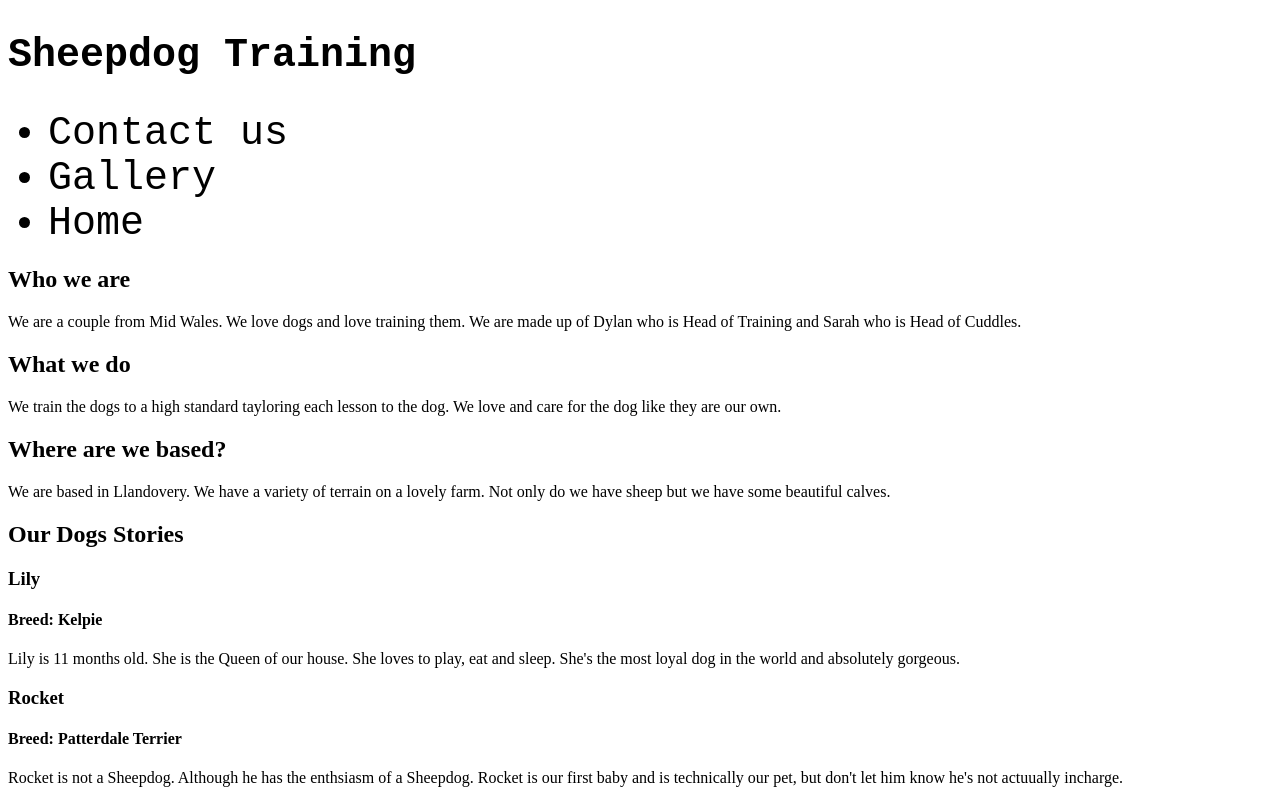
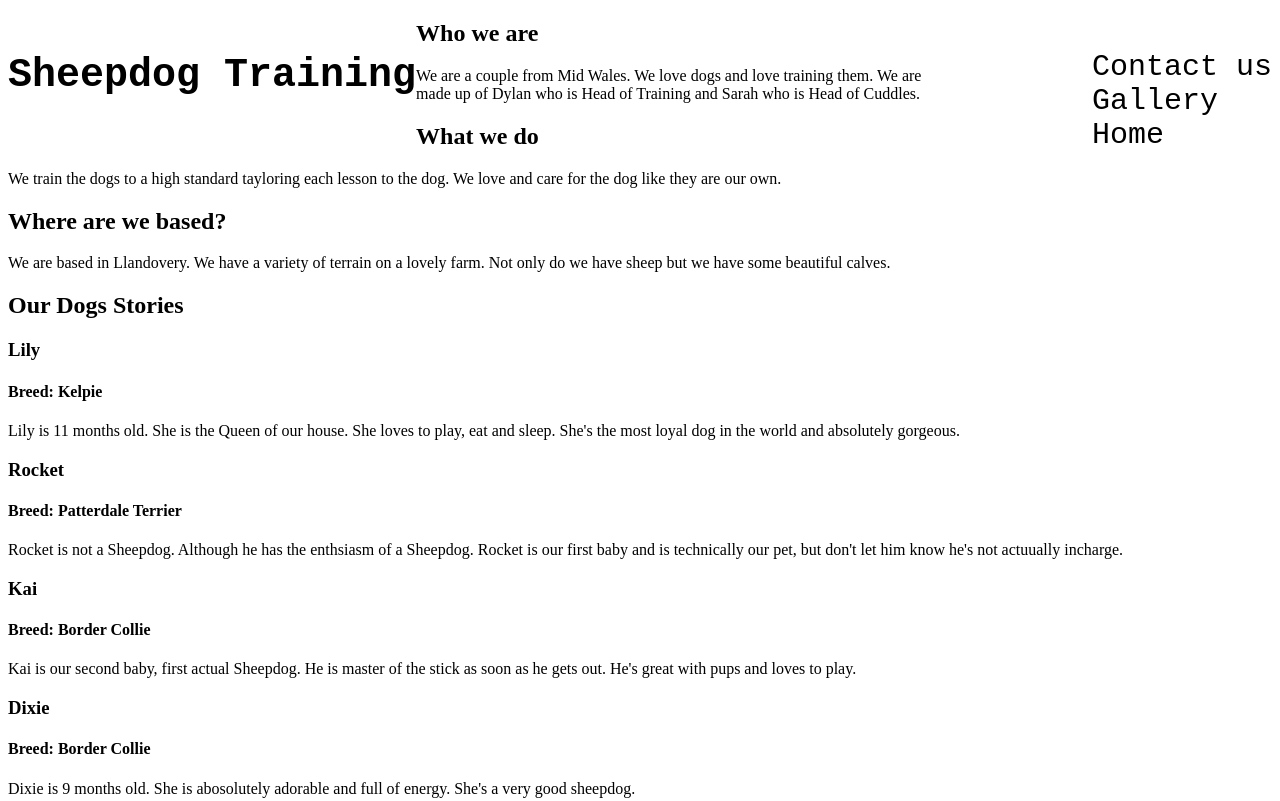
Before and after one commit to roweyy437/sheepdog-school, a plain HTML site: page index.html in a window 1280 px wide. Shown: the top 801 px of the page. Drawn offline with Linux system fonts and the light colour scheme.

Commit message:
Add title style

```diff
--- a/assets/css/style.css
+++ b/assets/css/style.css
@@ -1,4 +1,13 @@
 .primary-font {
     font-family: 'Courier New', Courier, monospace;
     font-size: 40px;
+    float: left;
 }
+
+#menu {
+    font-family: 'Courier New', Courier, monospace;
+    float: right;
+    font-size: 30px;
+    list-style-type: none;
+    margin-left: 100px;
+}
--- a/index.html
+++ b/index.html
@@ -3,30 +3,17 @@
 <head>
     <meta charset="UTF-8">
     <meta name="viewport" content="width=device-width, initial-scale=1.0">
+    <title>Sheepdog Training</title>
     <link rel="stylesheet" href="assets/css/style.css">
-    <title>Sheepdog Training</title>
-    <style>
-        .primary-font {
-    font-family: 'Courier New', Courier, monospace;
-}
-
-.secondary-font {
-    font-family: 'Lucida Console', Monaco, monospace;
-}
-
-.tertiary-font {
-    font-family: 'Andale Mono', monospace;
-}
-    </style>
 </head>
 <body>
     <header>
         <h2 class="primary-font">Sheepdog Training</h2>
         <nav>
-            <ul>
-                <li class="primary-font">Contact us</li>
-                <li class="primary-font">Gallery</li>
-                <li class="primary-font">Home</li>
+            <ul id="menu">
+                <li>Contact us</li>
+                <li>Gallery</li>
+                <li>Home</li>
             </ul>
         </nav>
     </header>
```
